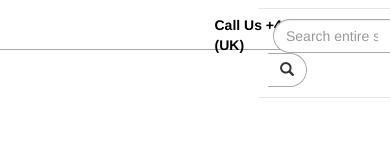
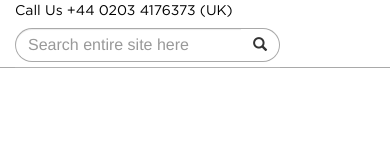
Before and after one commit to YunuSTuraN/gulletintern, a website: page index.html in a window 390 px wide. Drawn offline with nearby package versions, Linux system fonts and the light colour scheme.

Commit message:
added Fonts, search box edited mobil

```diff
--- a/assets/css/Styles.css
+++ b/assets/css/Styles.css
@@ -1,37 +1,65 @@
+/* Fontlar */
+@font-face {
+    font-family: 'Gotham';
+    src: url('/assets/fonts/Gotham-Book.ttf') format('truetype');
+    src: url('/assets/fonts/Gotham-Book.woff') format('woff');
+    url('/assets/fonts/Gotham-Book.eot'),
+    url('/assets/fonts/Gotham-Book.eot?#iefix') format('embedded-opentype'),
+    font-weight: 500;
+    font-style: normal;
+}
 /* Numara ve Arama kutusu Başladı */
 .number-or-searchbox {
     background-color: white;
     border-bottom: 1px solid darkgray;
+    display: block;
+}
+.number-text {
+    display: inline-block;
 }
 .number {
-    font-weight: 600;
-    position: absolute;
+    font-family: "Gotham" , sans-serif;
     text-decoration: none;
     color: black;
-    top: 15px;
-    left: 55%;
 }
 .number:hover {
     text-decoration: none;
     color: black;
 }
+.search-engine {
+    display: inline-block;
+}
 .Search-Box {
-    position: absolute;
-    left: 70%;
+    padding: 0;
+    display: -webkit-box;
+    border: 1px;
+    margin: 8px 0 0 0;
+    outline: none;
 }
 .text-box{
-    outline: none;
     border: 1px solid darkgray;
     border-radius: 20px 0 0 20px;
     border-right: none;
-    float: right;
+    float: right;font-size: 16px;
+    color: black;
 }
 .button-box {
     border: 1px solid darkgray;
     border-radius: 0 20px 20px 0;
     border-left: none;
-    margin-left: -5px;
+    margin-left: -6px;
     cursor: pointer;
     outline: none;
 }
+@media screen and(max-width: 767px){
+    .number {
+        text-decoration: none;
+        color: black;
+    }
+    .number:hover {
+        text-decoration: none;
+        color: black;
+    }
+
+}
 /* Navbar Menü Başladı */
--- a/index.html
+++ b/index.html
@@ -13,17 +13,21 @@
 <body>
 <nav class="navbar navbar-default number-or-searchbox navbar-static-top">
     <div class="container-fluid">
+        <div class="number-text">
             <a class="number" href="#">Call Us +44 0203 4176373 (UK)</a>
-            <form class="navbar-form Search-Box navbar-right">
+        </div>
+        <div class="search-engine">
+            <form class="navbar-form Search-Box">
                 <div class="form-group">
                     <input type="text" class="form-control text-box" placeholder="Search entire site here">
                 </div>
-                <button type="submit" class="btn btn-default button-box"><span class="glyphicon glyphicon-search"></span></button>
+                <button type="submit" class="btn btn-default button-box"><span
+                        class="glyphicon glyphicon-search"></span>
+                </button>
             </form>
         </div>
+    </div>
 </nav>
-
-
 
 
 <script src="assets/lib/jquery/dist/jquery.js"></script>
```
Also changed, not shown: assets/fonts/Gotham-Book.ttf (added), assets/fonts/Gotham-Book.woff (added), 2 other files.
